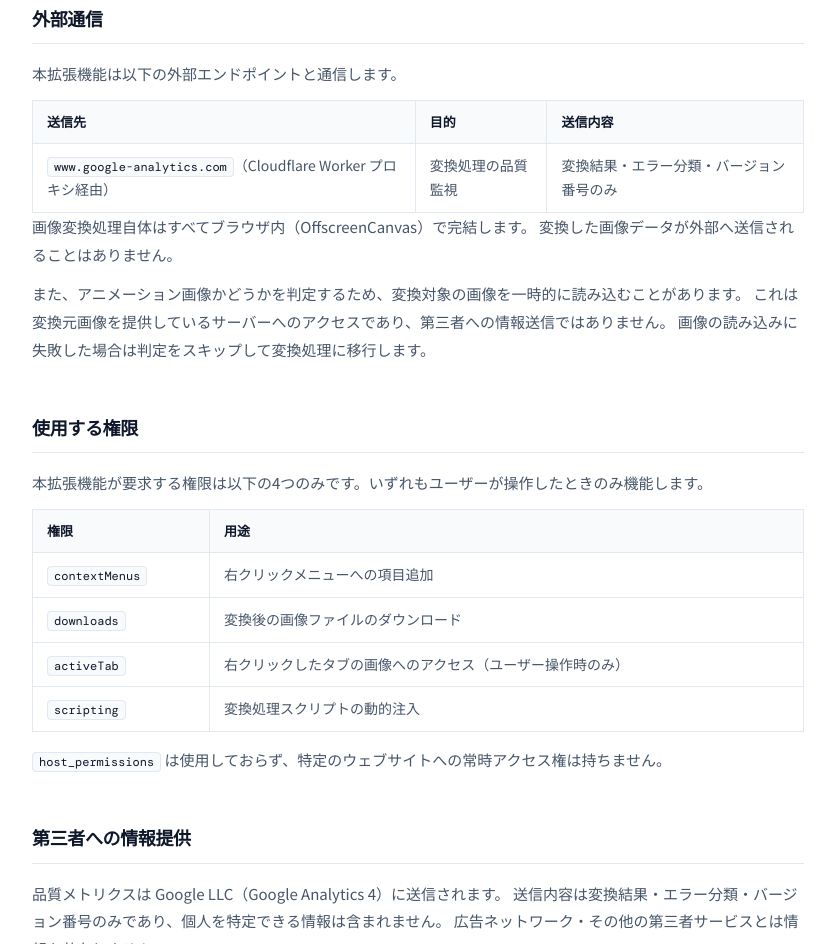
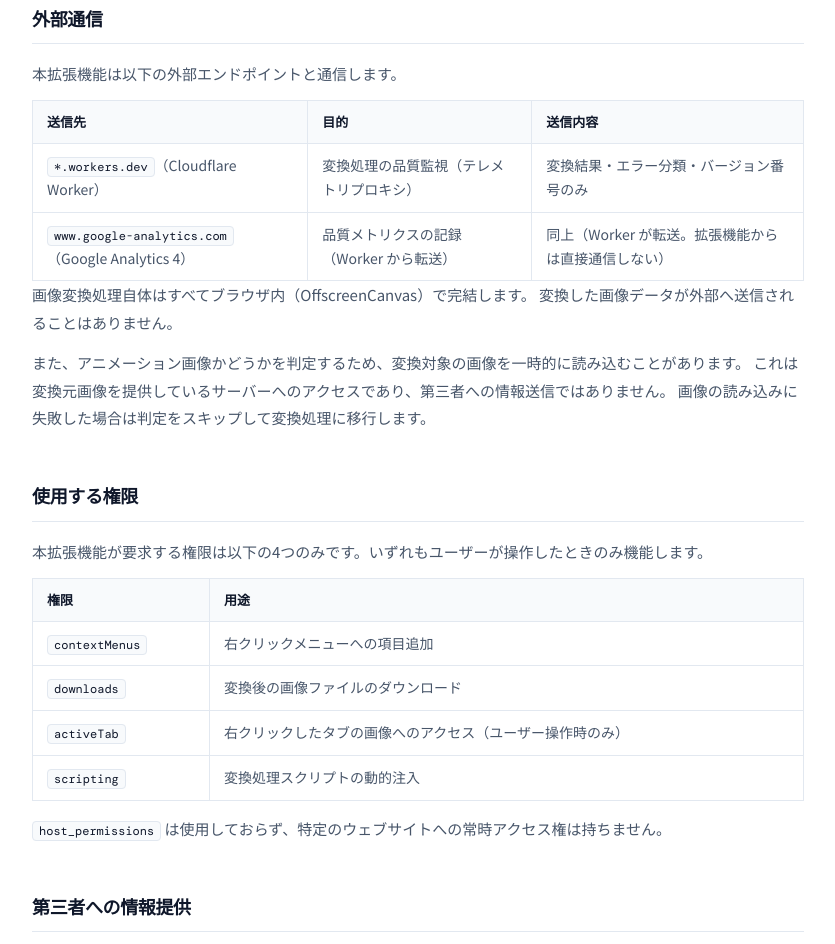
Before and after one commit to takumi0213/kantan-image-converter, a browser extension: page website/privacy.html in a window 1280 px wide. Shown: the part 1400-2344 px from the top of the page, without its empty margins (222-1057 px from the left). Drawn offline with nearby package versions, Linux system fonts and the light colour scheme.

Commit message:
Update privacy.html with new telemetry proxy details

```diff
--- a/website/privacy.html
+++ b/website/privacy.html
@@ -328,9 +328,14 @@
         </thead>
         <tbody>
           <tr>
-            <td><code class="inline-code">www.google-analytics.com</code>（Cloudflare Worker プロキシ経由）</td>
-            <td>変換処理の品質監視</td>
+            <td><code class="inline-code">*.workers.dev</code>（Cloudflare Worker）</td>
+            <td>変換処理の品質監視（テレメトリプロキシ）</td>
             <td>変換結果・エラー分類・バージョン番号のみ</td>
+          </tr>
+          <tr>
+            <td><code class="inline-code">www.google-analytics.com</code>（Google Analytics 4）</td>
+            <td>品質メトリクスの記録（Worker から転送）</td>
+            <td>同上（Worker が転送。拡張機能からは直接通信しない）</td>
           </tr>
         </tbody>
       </table>
```
